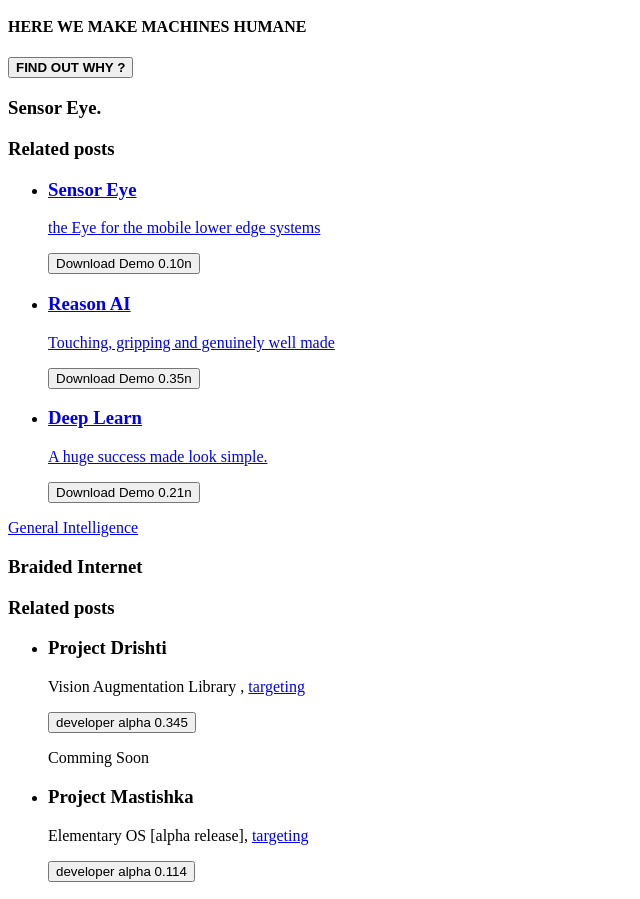
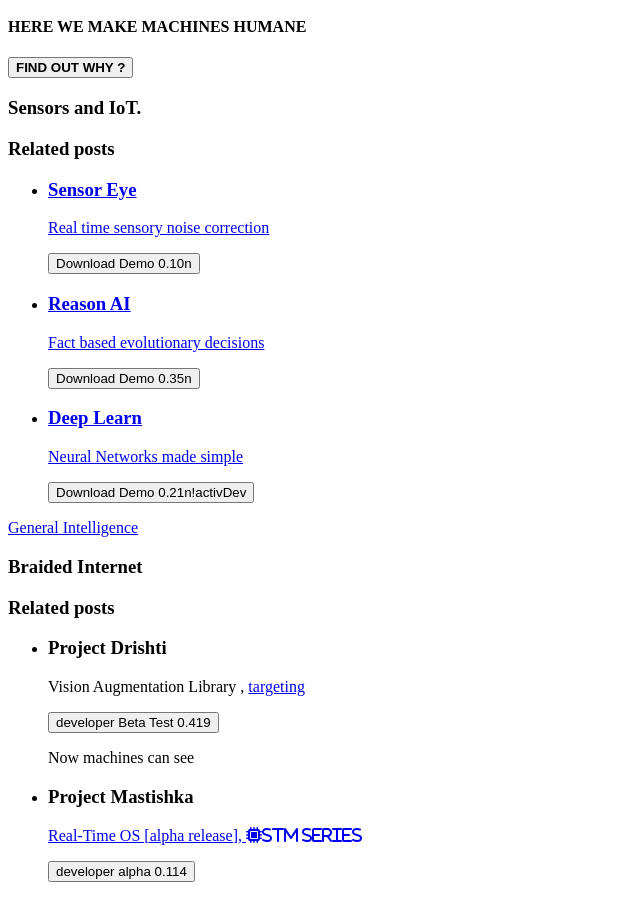
Before and after one commit to radiilab/radii-research-home.DEPRECATED, a plain HTML site: page src/index.html in a window 1280 px wide. Shown: the part 50-949 px from the top of the page, without its empty margins (0-640 px from the left). Drawn offline with Linux system fonts and the light colour scheme; a script that the page names is missing.

Commit message:
some changes to the abstract at reason ai

```diff
--- a/src/index.html
+++ b/src/index.html
@@ -48,7 +48,7 @@
   <div class="w3-half">
     <div class="w3-card white">
       <div class="w3-container w3-theme">
-        <h3>Sensor Eye.</h3>
+        <h3>Sensors and IoT.</h3>
       </div>
       <div class="w3-container">
       <h3 class="w3-text-theme">Related posts</h3>
@@ -57,7 +57,7 @@
         <li>
           <a href="sensorEye.html">
               <h3>Sensor Eye</h3>
-              <p>the Eye for the mobile lower edge systems</p></a>
+              <p>Real time sensory noise correction</p></a>
               <p><button onclick="window.location.href = 'https://firebasestorage.googleapis.com/v0/b/radii-productweb.appspot.com/o/sensor%20Eye%20Releases%2FSensorEye-1.005.23-Linux.tar.gz?alt=media&token=245ddf5d-2ca4-4ce7-b5de-cc46d9149215';" class="w3-btn w3-light-grey">Download Demo
                 <span class="w3-badge w3-margin-left w3-white">0.10n</span>
                 </button></p>
@@ -68,7 +68,7 @@
         <li>
           <a href="reasonAI.html">
               <h3>Reason AI</h3>
-              <p>Touching, gripping and genuinely well made</p></a>
+              <p>Fact based evolutionary decisions</p></a>
               <p><button onclick="window.location.href = 'https://firebasestorage.googleapis.com/v0/b/radii-productweb.appspot.com/o/reasonAI%2FReasonAI-0.021.03-Linux.tar.gz?alt=media&token=44a1e7a3-18ec-4be1-8f34-4551b8444945';" class="w3-btn w3-light-grey">Download Demo
                 <span class="w3-badge w3-margin-left w3-white">0.35n</span>
                 </button></p>
@@ -78,9 +78,9 @@
         <li>
           <a href="deepLearn.html">
               <h3>Deep Learn</h3>
-              <p>A huge success made look simple.</p></a>
+              <p>Neural Networks made simple</p></a>
               <p><button onclick="window.location.href = 'https://firebasestorage.googleapis.com/v0/b/radii-productweb.appspot.com/o/deepLearn%2FDeepLearnCPU-0.003.10-Linux.tar.gz?alt=media&token=b7143c67-416a-4b63-9ca3-c618db720566';" class="w3-btn w3-light-grey">Download Demo
-                <span class="w3-badge w3-margin-left w3-white">0.21n</span>
+                <span class="w3-badge w3-margin-left w3-white">0.21n!activDev</span>
                 </button></p>
 
 
@@ -101,15 +101,15 @@
       <li>
         <h3>Project Drishti</h3>
         <p><p>Vision Augmentation Library , <a href="https://en.wikipedia.org/wiki/Computer_vision">targeting</a>
-          <p><button onclick="window.location.href = 'drishtiLib.html';" class="w3-btn w3-amber">developer alpha
-            <span class="w3-badge w3-margin-left w3-white">0.345</span>
+          <p><button onclick="window.location.href = 'drishtiLib.html';" class="w3-btn w3-amber">developer Beta Test
+            <span class="w3-badge w3-margin-left w3-white">0.419</span>
             </button></p>
-            Comming Soon
+            Now machines can see
         </p></p>
       </li>
       <li>
         <h3>Project Mastishka</h3>
-        <p>Elementary OS [alpha release], <a href="https://en.wikipedia.org/wiki/Iron_Dome">targeting</a>
+        <p> <a href="https://en.wikipedia.org/wiki/Iron_Dome">Real-Time OS [alpha release], <i class="fa fa-microchip" aria-hidden="true">STM Series</i></a>
           <p><button onclick="window.location.href = 'CommingSoon.html';" class="w3-btn w3-amber">developer alpha
             <span class="w3-badge w3-margin-left w3-white">0.114</span>
             </button></p>
```
Also changed, not shown: src/raw-pages/reasonAI.html (+3 -6 lines), 2 other files.
